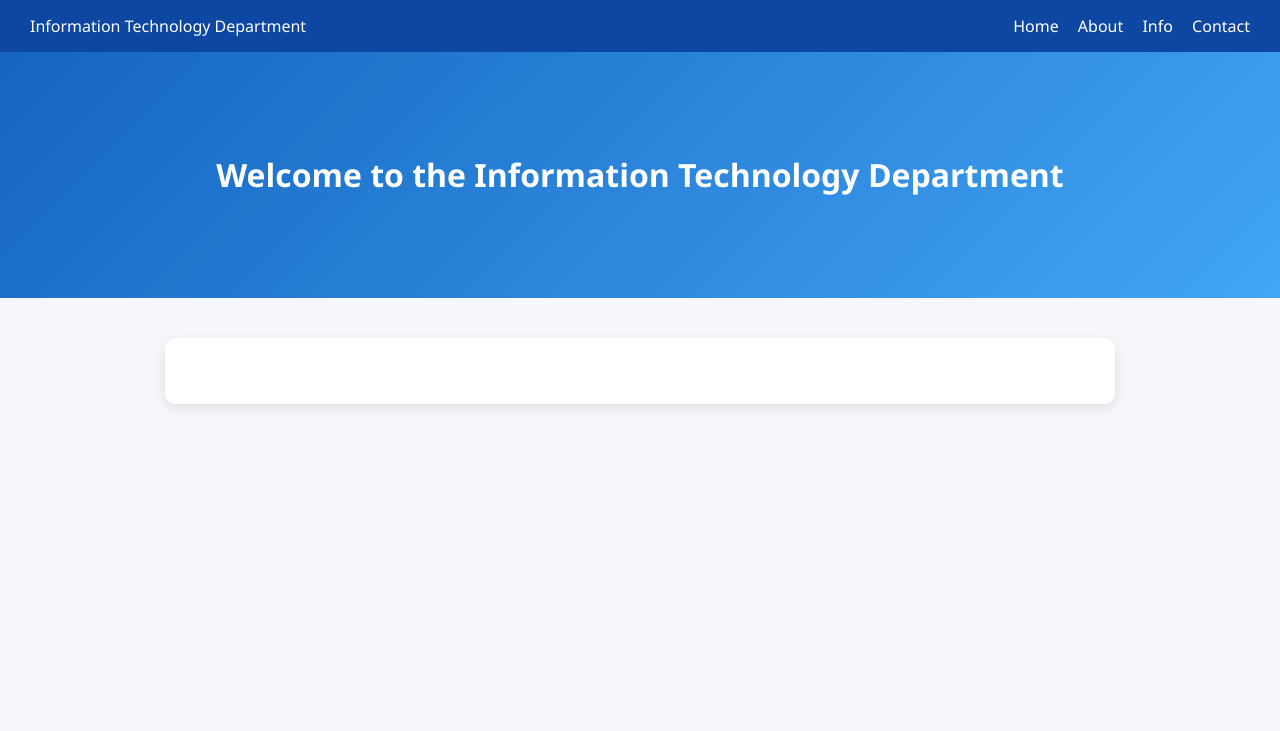
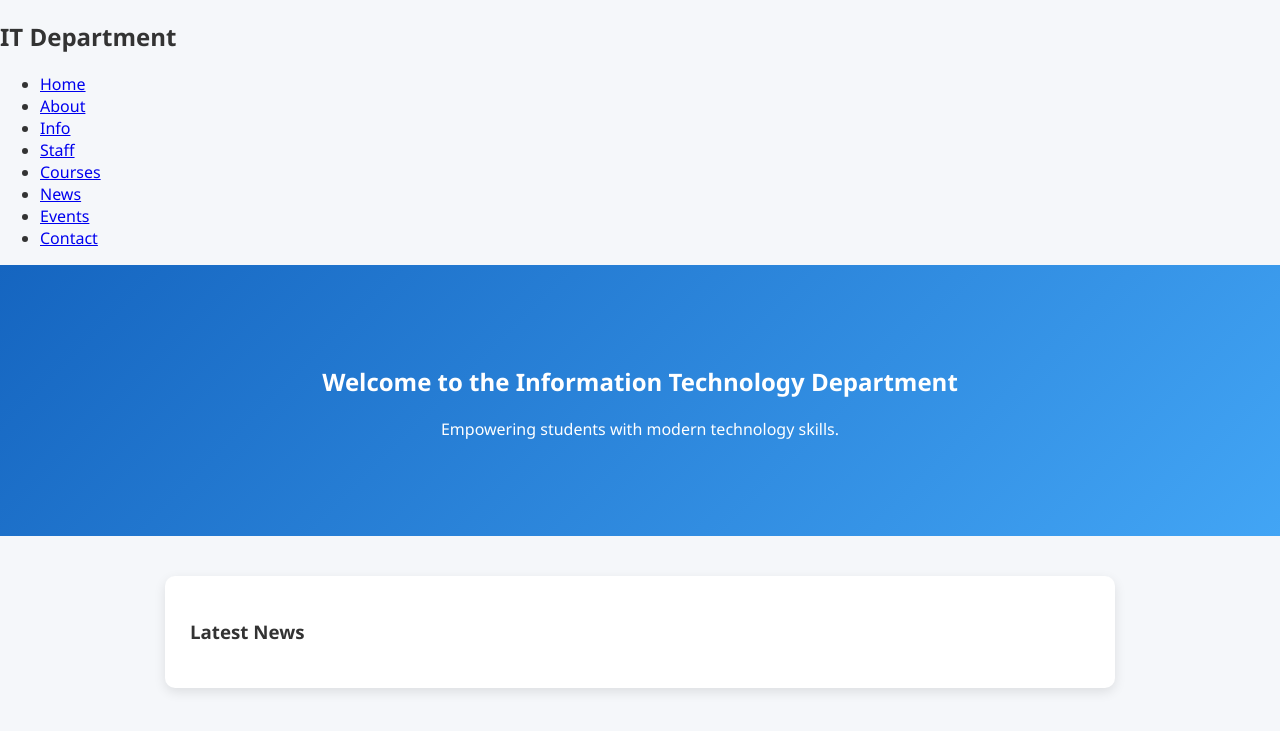
Before and after one commit to Frank-source103/Information-Technology-, a Flask app: page / in a window 1280 px wide. Shown: the top 731 px of the page. Run offline with Flask 3, Linux system fonts and the light colour scheme.

Commit message:
Update index.html

```diff
--- a/templates/index.html
+++ b/templates/index.html
@@ -1,25 +1,44 @@
 <!DOCTYPE html>
-<html>
+<html lang="en">
 <head>
-    <title>Department Home</title>
+<meta charset="UTF-8">
+<title>IT Department</title>
 <link rel="stylesheet" href="../static/index.css">
+</head>
+
 <body>
-<div class="navbar">
-    <div>Information Technology Department</div>
-    <div>
-        <a href="{{ url_for('home') }}">Home</a>
-        <a href="{{ url_for('about') }}">About</a>
-        <a href="{{ url_for('info') }}">Info</a>
-        <a href="{{ url_for('contact') }}">Contact</a>
-    </div>
+
+<nav>
+<h1>IT Department</h1>
+
+<ul>
+<li><a href="/">Home</a></li>
+<li><a href="/about">About</a></li>
+<li><a href="/info">Info</a></li>
+<li><a href="/staff">Staff</a></li>
+<li><a href="/courses">Courses</a></li>
+<li><a href="/news">News</a></li>
+<li><a href="/events">Events</a></li>
+<li><a href="/contact">Contact</a></li>
+</ul>
+</nav>
+
+<section class="hero">
+<h2>Welcome to the Information Technology Department</h2>
+<p>Empowering students with modern technology skills.</p>
+</section>
+
+<section class="content">
+<h3>Latest News</h3>
+
+{% for post in posts %}
+<div class="card">
+<h4>{{ post.title }}</h4>
+<p>{{ post.content }}</p>
 </div>
+{% endfor %}
 
-<div class="hero">
-    <h1>Welcome to the Information Technology Department</h1>
-</div>
+</section>
 
-<div class="content">
-    <p>{{ content }}</p>
-</div>
 </body>
-</html>
+    </html>
```
